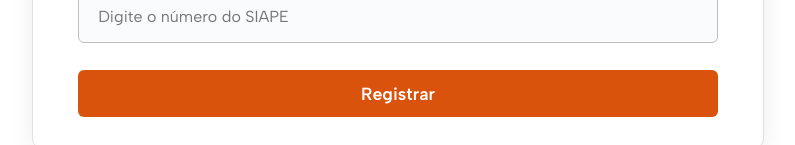
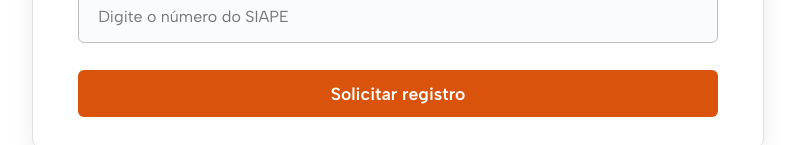
Before and after one commit to TheBugs-io/cadeasala-front, a React (Vite) app: page /register/form-docente in a window 1280 px wide. Shown: the part 807-952 px from the top of the page, without its empty margins (242-1037 px from the left). Built offline with nearby package versions, Linux system fonts and the light colour scheme.

Commit message:
fix: label text changing

```diff
--- a/src/app/Features/RegisterPage/RegisterDocenteForm.jsx
+++ b/src/app/Features/RegisterPage/RegisterDocenteForm.jsx
@@ -147,7 +147,7 @@ const RegisterDocenteForm = () => {
         </div>
 
         <button type="submit" className="form-button">
-          Registrar
+          Solicitar registro
         </button>
       </form>
     </div>
--- a/src/app/Features/RegisterPage/RegisterFormDiscente.jsx
+++ b/src/app/Features/RegisterPage/RegisterFormDiscente.jsx
@@ -164,7 +164,7 @@ const RegisterFormDiscente = () => {
         )}
 
         <button type="submit" className="form-button">
-          Registrar
+          Solicitar registro
         </button>
       </form>
     </div>
```
